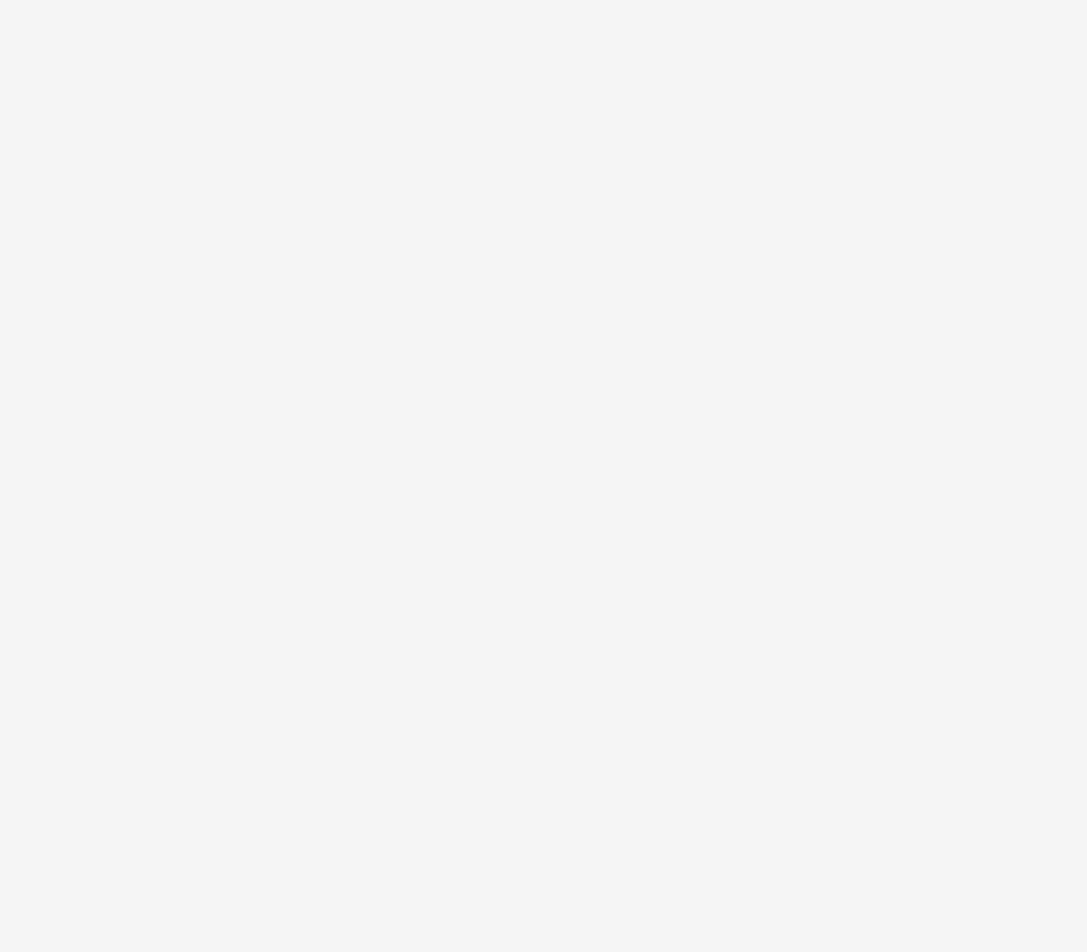
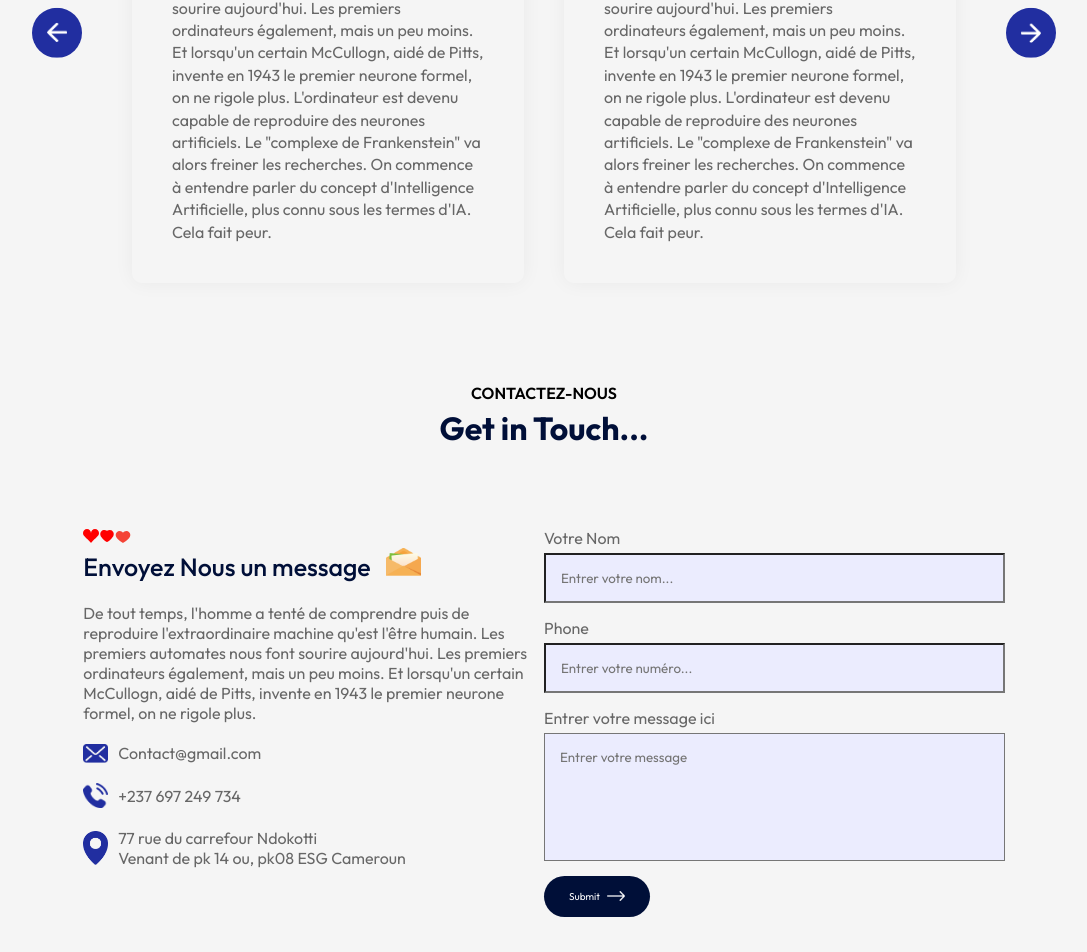
Before and after one commit to LoicVanelMABO/simpleSite, a React (Vite) app: page / in a window 1280 px wide. Shown: the part 2815-3767 px from the top of the page, without its empty margins (96-1183 px from the left). Before the commit the page ends 2527 px from the top, so only its background shows below. Built offline with nearby package versions, Linux system fonts and the light colour scheme.

Commit message:
Not yet responsive contact section

```diff
--- a/src/App.jsx
+++ b/src/App.jsx
@@ -5,6 +5,9 @@ import Program from './Components/programs/Program'
 import About from './Components/About/About'
 import Title from './Components/title/Title'
 import Campus from './Components/Campus/Campus'
+import Testimonials from './Components/Testimonals/Testimonials'
+import Contact from './Components/Contact/Contact'
+import Footer from './Components/Footer/Footer'
 
 const App = () => {
   return (
@@ -17,7 +20,11 @@ const App = () => {
         <About/>
         <Title subtitle='Notre Campus' title='Les Photos de notre Campus'/>
         <Campus/>
-        <Title subtitle='Témoignages' title='Quel Etudiants ?'/>
+        <Title subtitle='Témoignages' title='Que Disent les Etudiants ?'/>
+        <Testimonials/>
+        <Title subtitle='Contactez-Nous' title='Get in Touch...'/>
+        <Contact/>
+        <Footer />
       </div>
     </div>
   )
--- a/src/Components/Contact/Contact.css
+++ b/src/Components/Contact/Contact.css
@@ -48,3 +48,6 @@
     display: block;
     margin: 20px 0;
 }
+.kkkk{
+    color: red;
+}
--- a/src/Components/Contact/Contact.jsx
+++ b/src/Components/Contact/Contact.jsx
@@ -6,11 +6,45 @@ import phone_icon from '../../assets/phone-icon.png'
 import location_icon from '../../assets/location-icon.png'
 import white_arrow from '../../assets/white-arrow.png'
 
+import { BsSuitHeartFill  } from "react-icons/bs";
+import { AiFillHeart } from "react-icons/ai";
+import { FcLike } from "react-icons/fc";
+
 
 const Contact = () => {
+    const Access_key = "fd48910f-0c92-4bff-97b1-78655b8ee2cc"
+    const [result, setResult] = React.useState("");
+
+    const onSubmit = async (event) => {
+      event.preventDefault();
+      setResult("Sending....");
+      const formData = new FormData(event.target);
+
+      formData.append("access_key", Access_key);
+
+      const response = await fetch("https://api.web3forms.com/submit", {
+        method: "POST",
+        body: formData
+      });
+
+      const data = await response.json();
+
+      if (data.success) {
+        setResult("Votre Mail a été envoyé avec succès...");
+        event.target.reset();
+      } else {
+        console.log("Error", data);
+        setResult(data.message);
+      }
+    };
+
   return (
     <div className='contact'>
       <div className="contact-col">
+
+        <BsSuitHeartFill className='kkkk'/>
+        <AiFillHeart className='kkkk' />
+        <FcLike/>
         <h3>Envoyez Nous un message <img src={msg_icon} alt="" /> </h3>
         <p>
         De tout temps, l'homme a tenté de comprendre puis de reproduire l'extraordinaire
@@ -25,7 +59,7 @@ const Contact = () => {
         </ul>
       </div>
       <div className="contact-col">
-        <form>
+        <form onSubmit={onSubmit}>
             <label htmlFor="name">Votre Nom</label>
             <input type="text" name='name' placeholder='Entrer votre nom...'  required/>
             <label htmlFor="phone">Phone</label>
@@ -35,7 +69,7 @@ const Contact = () => {
             <button className='btn dark-btn'>Submit <img src={white_arrow} alt="" /></button>
         </form>
         <span>
-            Sending
+            {result}
         </span>
       </div>
     </div>
```
